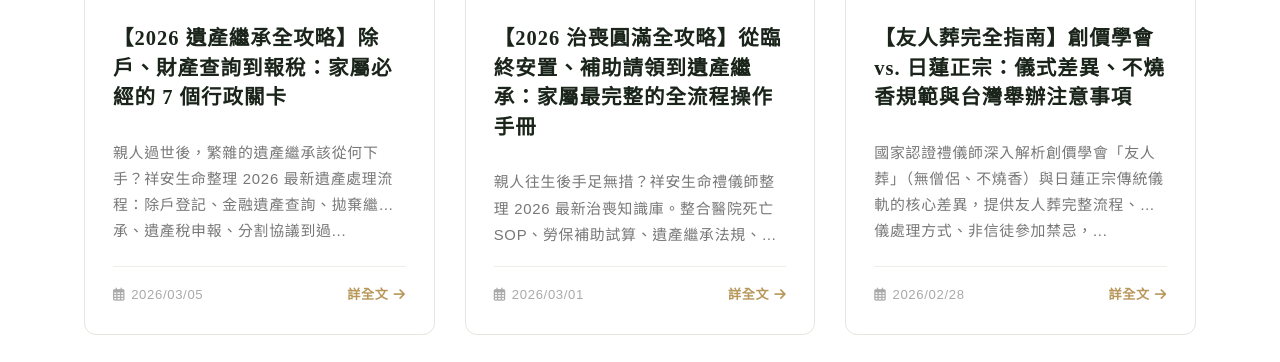
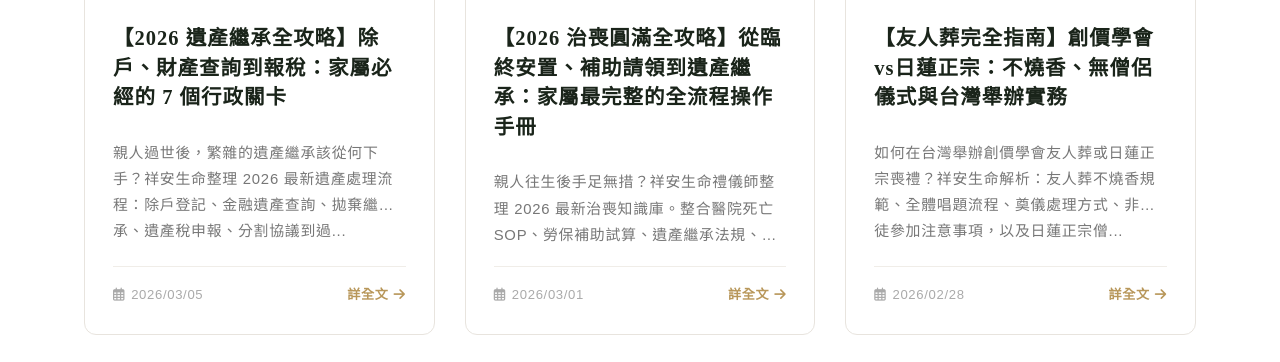
Before and after one commit to Shiangan/Shiangan, a Jekyll site: the page built from blog.html, in a window 1280 px wide and 900 px high, scrolled down 1849 px, cut to the strip 233-595 px from the top of the window. Built offline with Jekyll 4.4.1, drawn with Linux system fonts in a browser that asks for light colours.

Commit message:
Update 2026-02-28-article-nichiren-compare.md

```diff
--- a/_posts/2026-02-28-article-nichiren-compare.md
+++ b/_posts/2026-02-28-article-nichiren-compare.md
@@ -1,12 +1,13 @@
 ---
 layout: post
-title: "【友人葬完全指南】創價學會 vs. 日蓮正宗：儀式差異、不燒香規範與台灣舉辦注意事項"
+title: "【友人葬完全指南】創價學會vs日蓮正宗：不燒香、無僧侶儀式與台灣舉辦實務"
 date: 2026-02-28 10:00:00 +0800
 category: 禮俗禁忌
-description: "國家認證禮儀師深入解析創價學會「友人葬」（無僧侶、不燒香）與日蓮正宗傳統儀軌的核心差異，提供友人葬完整流程、奠儀處理方式、非信徒參加禁忌，以及在台灣舉辦日蓮系喪禮的實務指導。"
+description: "如何在台灣舉辦創價學會友人葬或日蓮正宗喪禮？祥安生命解析：友人葬不燒香規範、全體唱題流程、奠儀處理方式、非信徒參加注意事項，以及日蓮正宗僧侶主持與友人葬的十大核心差異。"
 permalink: /article-nichiren-compare.html
 image: /images/article-08-main.jpg
-tags: ["友人葬", "創價學會", "日蓮正宗", "日蓮系佛教", "跨宗教禮儀", "無僧侶喪禮"]
+robots: "index, follow"
+tags: ["友人葬", "創價學會喪禮", "日蓮正宗", "友人葬台灣", "無僧侶喪禮", "讀經唱題", "日式喪禮", "跨宗教禮儀"]
 has_faq: true
 faqs:
   - question: "友人葬的「奠儀」（香儀）如何處理？"
```
